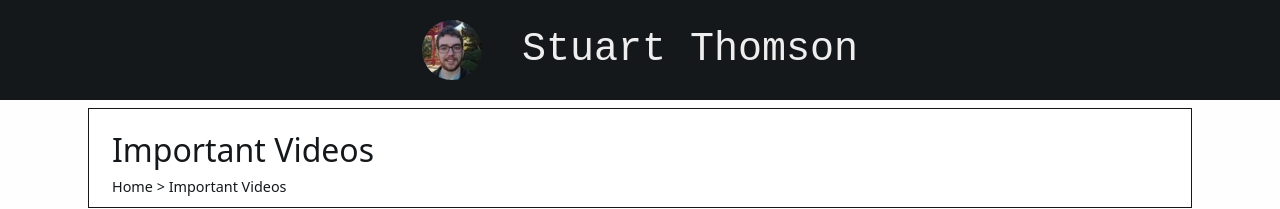
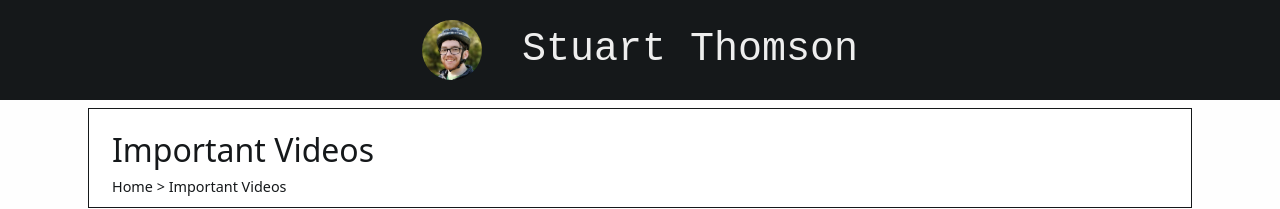
Before and after one commit to s-thom/website-v2, a Next.js app: page /important-videos in a window 1280 px wide. Shown: the top 209 px of the page. Built offline with nearby package versions, Linux system fonts and the light colour scheme.

Commit message:
Change profile picture

```diff
--- a/components/Header/index.tsx
+++ b/components/Header/index.tsx
@@ -11,7 +11,7 @@ const Header = () => (
         <div className="PageHeader-me">
           <img
             className="PageHeader-meImg"
-            src="/static/img/me.jpg"
+            src="/static/img/profile.jpg"
             alt="Portrait of Stuart Thomson"
           />
         </div>
```
Also changed, not shown: public/static/img/profile.jpg (added).
